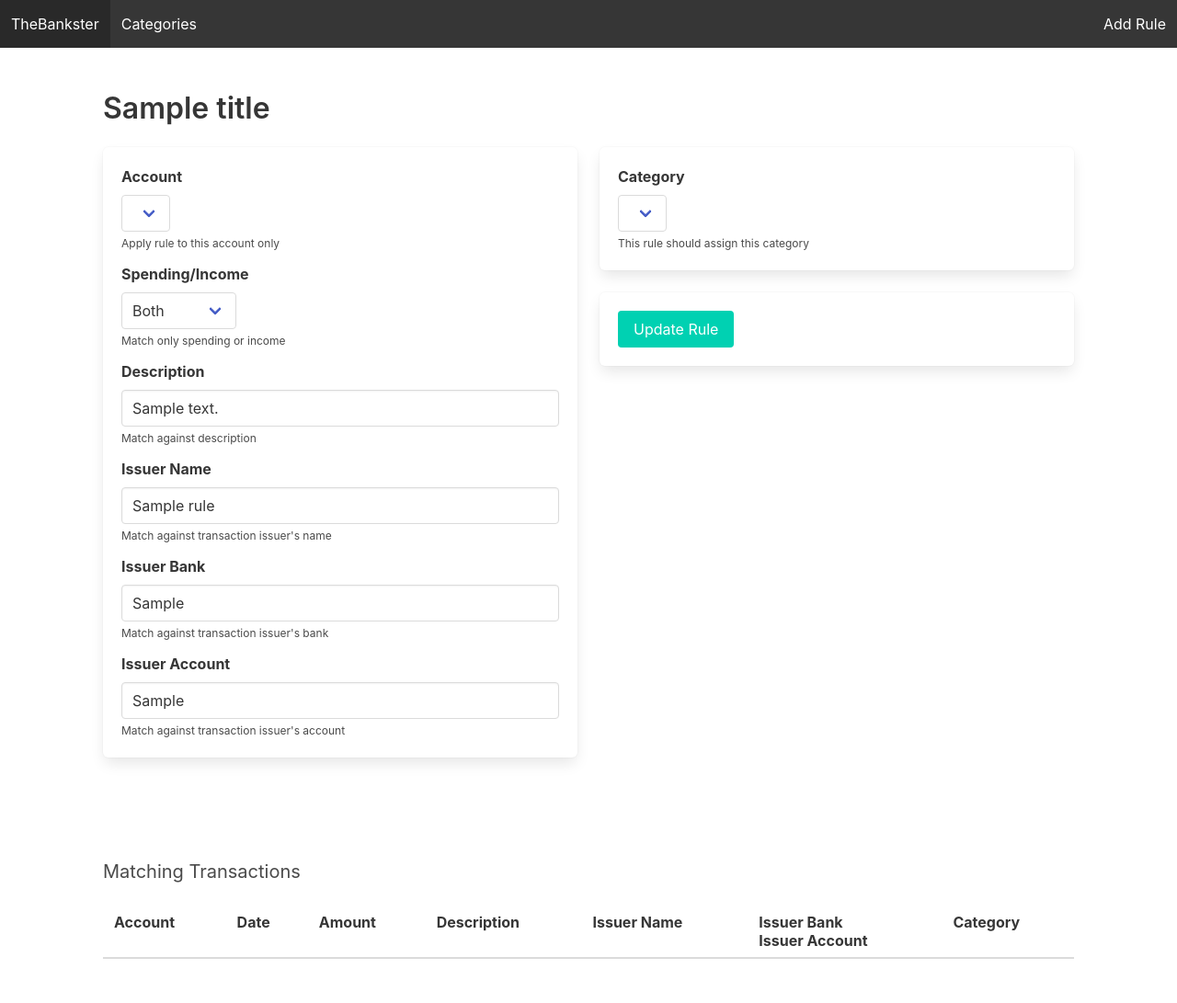
After one commit to splitbrain/TheBankster, a PHP site: template views/rule.twig in a window 1280 px wide. The commit adds this page. Shown: the whole page at 92% size. Run offline with PHP 8.4, Linux system fonts and the light colour scheme; the template is opened without the code that fills it: most values are stand-ins (such as "Sample title", 1, 10 or a date in 2020); lists and menus that the app fills with data are empty; some libraries are stand-ins or nearby versions.

Commit message:
more web interface

```diff
--- a/src/App.php
+++ b/src/App.php
@@ -4,6 +4,7 @@ namespace splitbrain\TheBankster;
 
 use splitbrain\TheBankster\Controller\ChartController;
 use splitbrain\TheBankster\Controller\HomeController;
+use splitbrain\TheBankster\Controller\RuleController;
 
 
 /**
@@ -43,7 +44,8 @@ class App
     public function run()
     {
 
-        $this->app->get('/chart[/{top}]', ChartController::class)->setName('chart');
+        $this->app->get('/chart/[{top}]', ChartController::class)->setName('chart');
+        $this->app->any('/rule/[{id}]', RuleController::class)->setName('rule');
         $this->app->get('/', HomeController::class)->setName('home');
 
         $this->app->run();
--- a/src/Controller/ChartController.php
+++ b/src/Controller/ChartController.php
@@ -23,7 +23,7 @@ class ChartController extends BaseController
 
         $this->view->render($response, 'chart.twig',
             [
-                'title' => 'Home',
+                'title' => isset($args['top']) ? 'Category ' . $args['top'] : 'Categories',
                 'data' => json_encode($rows, JSON_PRETTY_PRINT)
             ]
         );
@@ -46,7 +46,7 @@ class ChartController extends BaseController
         foreach ($data as $row) {
             $dt = $row['dt'];
             $cat = $row['cat'];
-            $val = (float)$row['val'];
+            $val = round((float)$row['val'], 2);
 
             // initialize
             if (!isset($config[$dt])) {
--- a/src/Entity/Category.php
+++ b/src/Entity/Category.php
@@ -31,4 +31,9 @@ class Category extends Entity
         $sql = 'UPDATE "category" SET top = :new WHERE top = :old';
         return $db->exec($sql, [':new' => $new, ':old' => $old]);
     }
+
+    public function __isset($value)
+    {
+        return true;
+    }
 }
--- a/src/Entity/Rule.php
+++ b/src/Entity/Rule.php
@@ -74,4 +74,9 @@ class Rule extends Entity
 
         return $query;
     }
+
+    public function __isset($value)
+    {
+        return true;
+    }
 }
--- a/views/app.twig
+++ b/views/app.twig
@@ -5,12 +5,13 @@
 
 
     <meta name="viewport" content="width=device-width, initial-scale=1, shrink-to-fit=no">
-    <!-- link type="text/css" rel="stylesheet"
-          href="https://cdnjs.cloudflare.com/ajax/libs/normalize/7.0.0/normalize.min.css">
     <link type="text/css" rel="stylesheet"
-          href="https://oxal.org/projects/sakura/demo/sakura-dark.css" -->
+          href="https://cdnjs.cloudflare.com/ajax/libs/bulma/0.6.0/css/bulma.min.css">
+
 </head>
 <body>
+
+{% include 'partial/navigation.twig' %}
 
 <main class="container">
     {% block content %}
--- a/views/chart.twig
+++ b/views/chart.twig
@@ -1,8 +1,12 @@
 {% extends 'app.twig' %}
 
 {% block content %}
+    <section class="section">
+        <h1 class="title">{{ title }}</h1>
 
-    <div id="chart_div" style="width: 80%; height:400px"></div>
+        <div id="chart_div" style="width:100%; height:400px;"></div>
+    </section>
+
 
 
 
--- /dev/null
+++ b/views/macro/form.twig
@@ -0,0 +1,50 @@
+{% macro input(label, name, help, value, type) %}
+    <div class="field">
+        <label class="label" for="{{ name }}">{{ label }}</label>
+        <div class="control">
+            <input class="{{ type|default('input') }}"
+                   type="{{ type|default('text') }}"
+                   name="{{ name }}"
+                   value="{{ value }}"
+                   id="{{ name }}"/>
+        </div>
+        <p class="help">{{ help }}</p>
+    </div>
+{% endmacro %}
+
+{% macro dropdown(label, name, help, data, value) %}
+    <div class="field">
+        <label class="label" for="{{ name }}">{{ label }}</label>
+        <div class="control">
+            <div class="select">
+                <select name="{{ name }}" id="{{ name }}">
+                    {% for key,val in data %}
+                        <option value="{{ key }}" {% if key == value %}selected="selected"{% endif %}>{{ val }}</option>
+                    {% endfor %}
+                </select>
+            </div>
+        </div>
+        <p class="help">{{ help }}</p>
+    </div>
+{% endmacro %}
+
+{% macro deepDropdown(label, name, help, data, value) %}
+    <div class="field">
+        <label class="label" for="{{ name }}">{{ label }}</label>
+        <div class="control">
+            <div class="select">
+                <select name="{{ name }}" id="{{ name }}">
+                    {% for group,sub in data %}
+                        <optgroup label="{{ group }}">
+                            {% for key,val in sub %}
+                                <option value="{{ key }}"
+                                        {% if key == value %}selected="selected"{% endif %}>{{ val }}</option>
+                            {% endfor %}
+                        </optgroup>
+                    {% endfor %}
+                </select>
+            </div>
+        </div>
+        <p class="help">{{ help }}</p>
+    </div>
+{% endmacro %}
--- /dev/null
+++ b/views/partial/navigation.twig
@@ -0,0 +1,14 @@
+<nav class="navbar is-dark" role="navigation" aria-label="main navigation">
+    <div class="navbar-brand">
+        <a class="navbar-item" href="{{ base_url() }}">TheBankster</a>
+    </div>
+    <div class="navbar-menu">
+        <div class="navbar-start">
+            <a href="{{ path_for('chart') }}" class="navbar-item">Categories</a>
+        </div>
+
+        <div class="navbar-end">
+            <a href="{{ path_for('rule') }}" class="navbar-item">Add Rule</a>
+        </div>
+    </div>
+</nav>
--- /dev/null
+++ b/views/partial/transactions.twig
@@ -0,0 +1,30 @@
+<table class="table is-striped is-hoverable is-fullwidth">
+    <thead>
+    <tr>
+        <th>Account</th>
+        <th>Date</th>
+        <th>Amount</th>
+        <th>Description</th>
+        <th>Issuer Name</th>
+        <th>Issuer Bank<br/>Issuer Account</th>
+        <th>Category</th>
+    </tr>
+    </thead>
+
+    <tbody>
+    {% for tx in transactions %}
+        <tr {% if tx.category.top == '-' %}style="opacity: 0.3"{% endif %}>
+            <td>{{ tx.account }}</td>
+            <td>{{ tx.datetime.format('Y-m-d') }}</td>
+            <td class="has-text-right {% if tx.amount < 0 %}has-text-danger{% else %}has-text-success{% endif %}">{{ "%.2f"|format(tx.amount) }}</td>
+            <td>{{ tx.cleanDescription|nl2br }}</td>
+            <td>{{ tx.xName }}</td>
+            <td>{{ [tx.xBank, tx.xAcct] | join("\n") |nl2br }}</td>
+            <td>
+                <a href="{{ path_for('chart', {'top': tx.category.top}) }}">{{ tx.category.top }}</a><br />
+                {{ tx.category.label }}
+            </td>
+        </tr>
+    {% endfor %}
+    </tbody>
+</table>
--- /dev/null
+++ b/views/rule.twig
@@ -0,0 +1,92 @@
+{% extends 'app.twig' %}
+{% import 'macro/form.twig' as form %}
+
+{% block content %}
+    <section class="section">
+        <h1 class="title">{{ title }}</h1>
+
+        {% if error %}
+            <div class="notification is-danger">
+                {{ error }}
+            </div>
+        {% endif %}
+
+        <form action="{{ path_for('rule', {'id': rule.id}) }}" method="post">
+            <div class="columns">
+                <div class="column">
+                    <div class="box">
+                        {{ form.dropdown(
+                        'Account',
+                        'account',
+                        'Apply rule to this account only',
+                        accounts,
+                        rule.account
+                        ) }}
+                        {{ form.dropdown(
+                        'Spending/Income',
+                        'debit',
+                        'Match only spending or income',
+                        {'':'Both', '-1':'Spending', '1':'Income'},
+                        rule.debit
+                        ) }}
+                        {{ form.input(
+                        'Description',
+                        'description',
+                        'Match against description',
+                        rule.description
+                        ) }}
+                        {{ form.input(
+                        'Issuer Name',
+                        'xName',
+                        'Match against transaction issuer\'s name',
+                        rule.xName
+                        ) }}
+                        {{ form.input(
+                        'Issuer Bank',
+                        'xBank',
+                        'Match against transaction issuer\'s bank',
+                        rule.xBank
+                        ) }}
+                        {{ form.input(
+                        'Issuer Account',
+                        'xAccount',
+                        'Match against transaction issuer\'s account',
+                        rule.xAccount
+                        ) }}
+                    </div>
+                </div>
+
+                <div class="column">
+                    <div class="box">
+                        {{ form.deepDropdown(
+                        'Category',
+                        'categoryId',
+                        'This rule should assign this category',
+                        categories,
+                        rule.categoryId
+                        ) }}
+                    </div>
+
+                    <div class="box">
+                        {% if rule.id %}
+                            <button class="button is-primary" type="submit">Update Rule</button>
+                        {% else %}
+                            <button class="button is-primary" type="submit">Create Rule</button>
+
+                            <p class="help">
+                                The rule will be created disabled and can be previewed before enabling and applying it.
+                            </p>
+                        {% endif %}
+                    </div>
+                </div>
+
+            </div>
+        </form>
+    </section>
+    <section class="section">
+        {% if rule.id %}
+            <h2 class="subtitle">Matching Transactions</h2>
+            {% include 'partial/transactions.twig' %}
+        {% endif %}
+    </section>
+{% endblock %}
```
Also changed, not shown: src/Container.php (+10 -12 lines), src/Controller/RuleController.php (added, +93 -0 lines), views/home.twig (+4 -15 lines).
